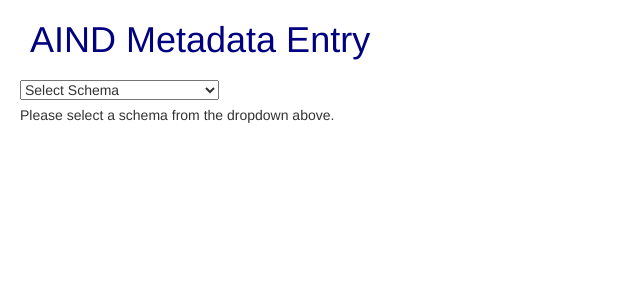
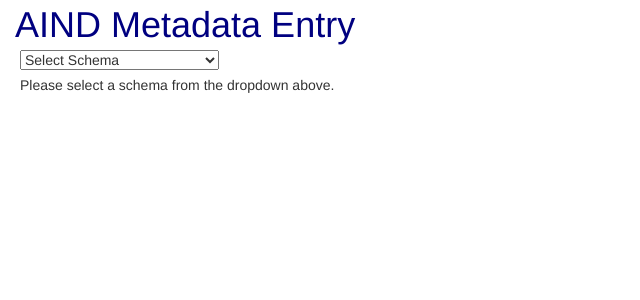
Before and after one commit to AllenNeuralDynamics/aind-metadata-entry-js, a React (Create React App) app: page / in a window 1280 px wide. Shown: the top 300 px of the page, without its empty margins (0-640 px from the left). Built offline with nearby package versions, Linux system fonts and the light colour scheme.

Commit message:
feat: changes maxwidth def in index.css

```diff
--- a/src/index.css
+++ b/src/index.css
@@ -1,10 +1,10 @@
 div {
   margin: 5px;
-  max-width: 90%;
+  max-width: 1000px;
 }
 
 h1 {
   color: navy;
-  max-width: 75%;
-  margin: 20px;
+  max-width: 800px;
+  margin: 5px;
 }
```
